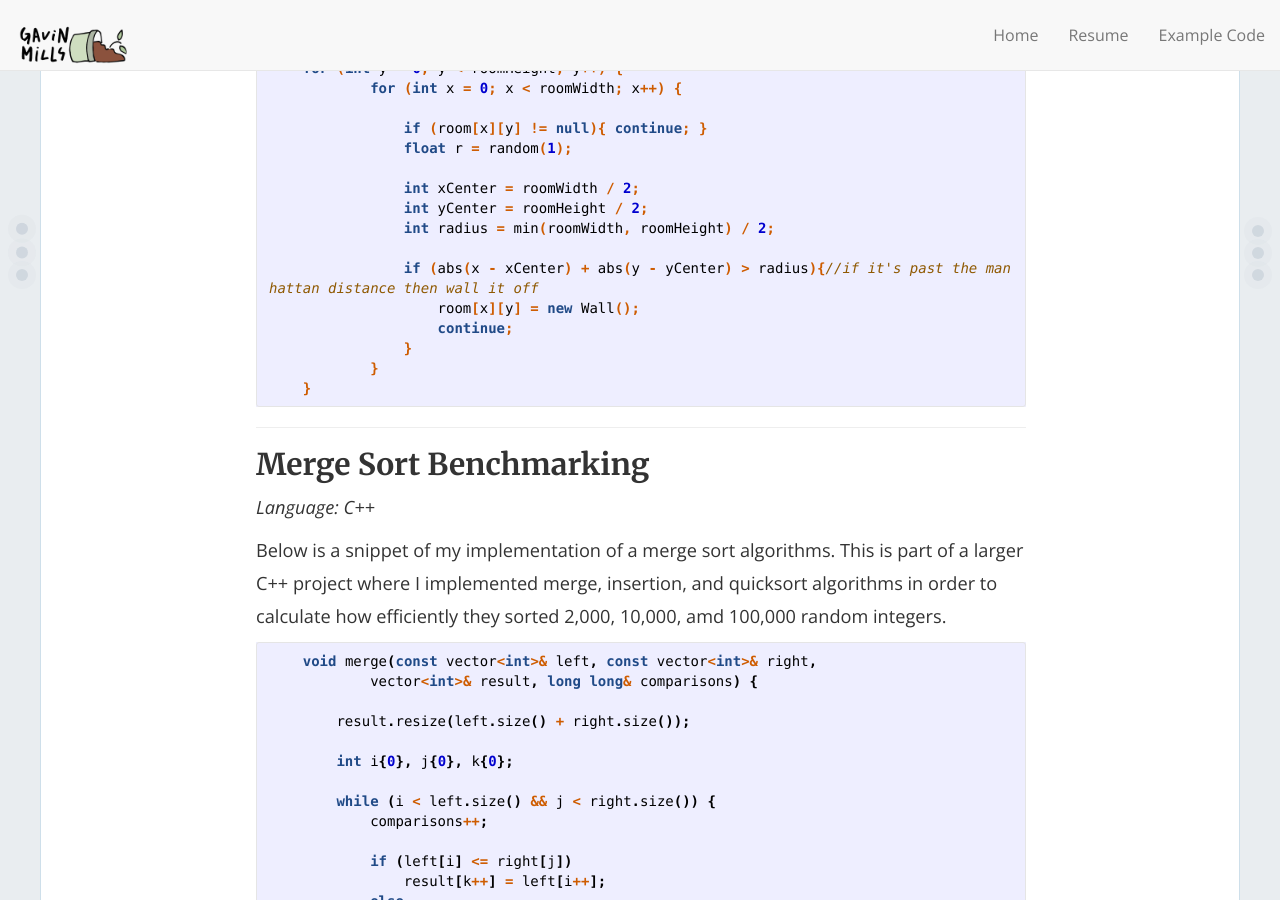
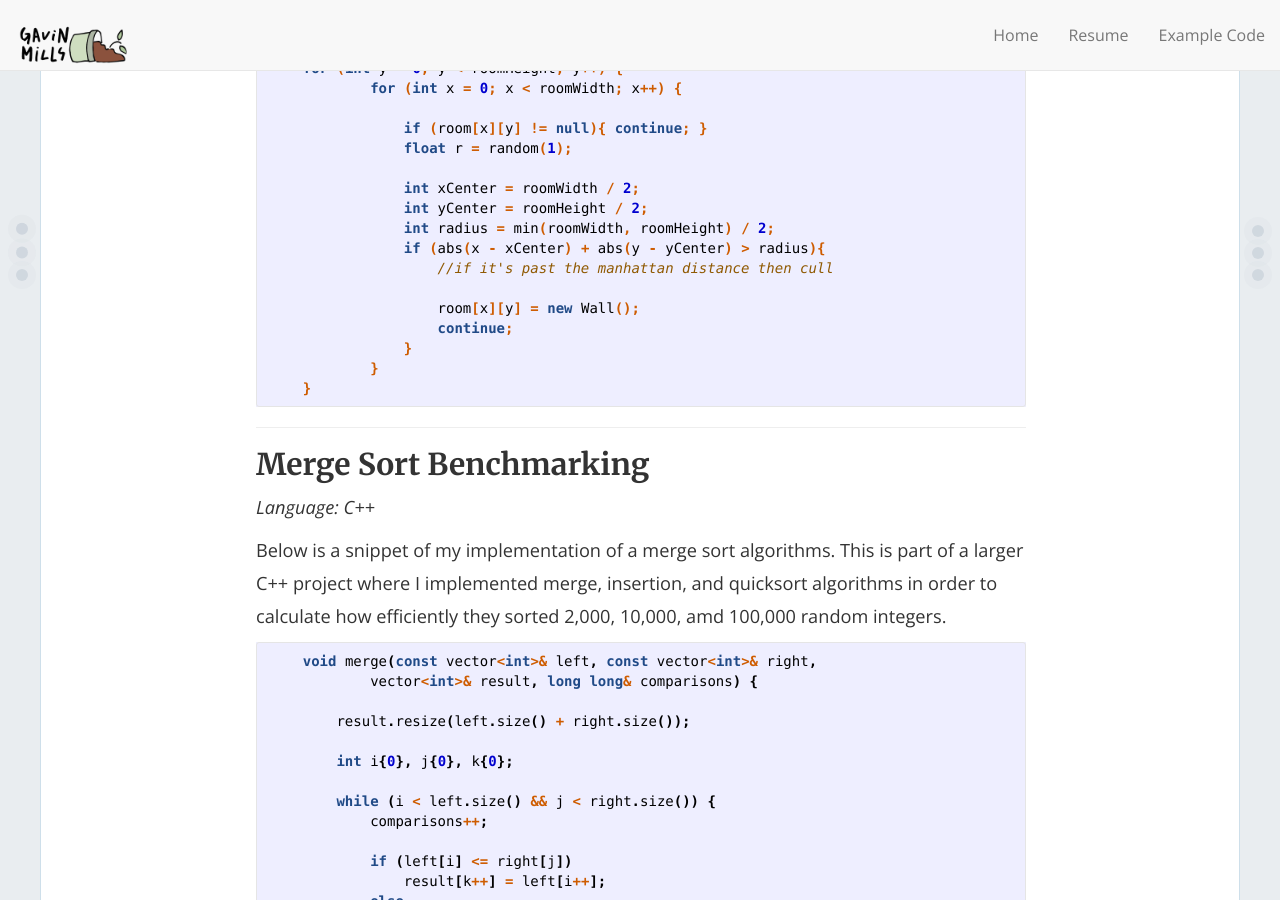
Before and after one commit to GMill728/gmill728.github.io, a Jekyll site: the page built from docs/code.md, in a window 1280 px wide and 900 px high, scrolled down 348 px. Built offline with Jekyll 4.4.1, drawn with Linux system fonts in a browser that asks for light colours; nearby versions of some CDN libraries; some web fonts are replaced; our own code applies the rules of GitHub Pages for plain Markdown files.

Commit message:
Update code.md

```diff
--- a/docs/code.md
+++ b/docs/code.md
@@ -25,8 +25,9 @@ non-rectangular rooms for the levels.
                 int xCenter = roomWidth / 2;
                 int yCenter = roomHeight / 2;
                 int radius = min(roomWidth, roomHeight) / 2;
+                if (abs(x - xCenter) + abs(y - yCenter) > radius){
+                    //if it's past the manhattan distance then cull
 
-                if (abs(x - xCenter) + abs(y - yCenter) > radius){//if it's past the manhattan distance then wall it off
                     room[x][y] = new Wall();
                     continue;
                 }
```
